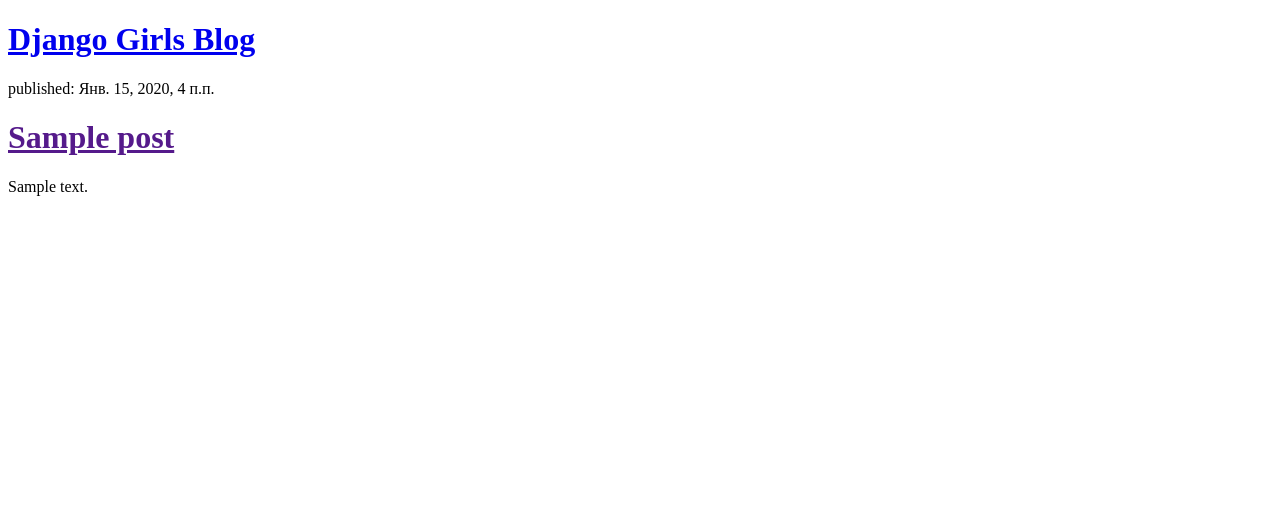
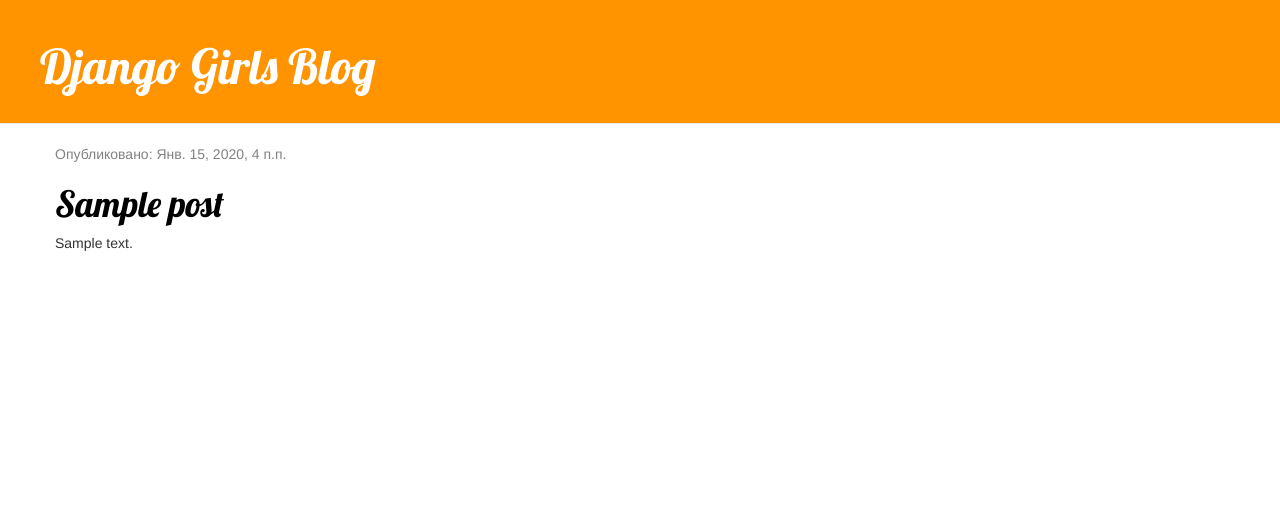
Before and after one commit to Esenou/Booking, a Django app: template blog/templates/blog/post_list.html in a window 1280 px wide. Shown: the top 523 px of the page. Run offline with Django 3.2, Linux system fonts and the light colour scheme; the template is opened without the code that fills it: values that come from a table or form of the project are taken from there, others are empty; tables that the repository leaves empty hold one stand-in row (values such as "Sample post"); some libraries are stand-ins or nearby versions.

Commit message:
chane style add css file

```diff
--- /dev/null
+++ b/blog/static/css/blog.css
@@ -0,0 +1,46 @@
+.page-header {
+    background-color: #ff9400;
+    margin-top: 0;
+    padding: 20px 20px 20px 40px;
+}
+
+.page-header h1, .page-header h1 a, .page-header h1 a:visited, .page-header h1 a:active {
+    color: #ffffff;
+    font-size: 36pt;
+    text-decoration: none;
+}
+
+.content {
+    margin-left: 40px;
+}
+
+h1, h2, h3, h4 {
+    font-family: 'Lobster', cursive;
+}
+
+.date {
+    color: #828282;
+}
+
+.save {
+    float: right;
+}
+
+.post-form textarea, .post-form input {
+    width: 100%;
+}
+
+.top-menu, .top-menu:hover, .top-menu:visited {
+    color: #ffffff;
+    float: right;
+    font-size: 26pt;
+    margin-right: 20px;
+}
+
+.post {
+    margin-bottom: 70px;
+}
+
+.post h1 a, .post h1 a:visited {
+    color: #000000;
+}
--- a/blog/templates/blog/post_list.html
+++ b/blog/templates/blog/post_list.html
@@ -1,26 +1,37 @@
 <!DOCTYPE html>
-<html lang="en">
-<head>
-    <meta charset="UTF-8">
-    <title>Title</title>
-</head>
-<body><html>
+
+{% load static %}
+<html>
     <head>
         <title>Django Girls blog</title>
+        <link rel="stylesheet" href="//maxcdn.bootstrapcdn.com/bootstrap/3.2.0/css/bootstrap.min.css">
+        <link rel="stylesheet" href="//maxcdn.bootstrapcdn.com/bootstrap/3.2.0/css/bootstrap-theme.min.css">
+        <link href="https://fonts.googleapis.com/css?family=Lobster&subset=latin,cyrillic" rel="stylesheet" type="text/css">
+        <link rel="stylesheet" href="{% static 'css/blog.css' %}">
     </head>
     <body>
-        <div>
-            <h1><a href="/">Django Girls Blog</a></h1>
+    <div class="page-header">
+        <h1>
+            <a href="/">Django Girls Blog</a>
+        </h1>
+    </div>
+
+    <div class="content container">
+        <div class="row">
+            <div class="col-md-8">
+                {% for post in posts %}
+                    <div class="post">
+                        <div class="date">
+                            <p>Опубликовано: {{ post.published_date }}</p>
+                        </div>
+                            <h1>
+                                <a href="">{{ post.title }}</a>
+                            </h1>
+                            <p>{{ post.text|linebreaksbr }}</p>
+                    </div>
+                {% endfor %}
+            </div>
         </div>
-
-         {% for post in posts %}
-         <div>
-              <p>published: {{ post.published_date }}</p>
-               <h1><a href="">{{ post.title }}</a></h1>
-               <p>{{ post.text|linebreaksbr }}</p>
-         </div>
-         {% endfor %}
+    </div>
     </body>
 </html>
-</body>
-</html>
```
